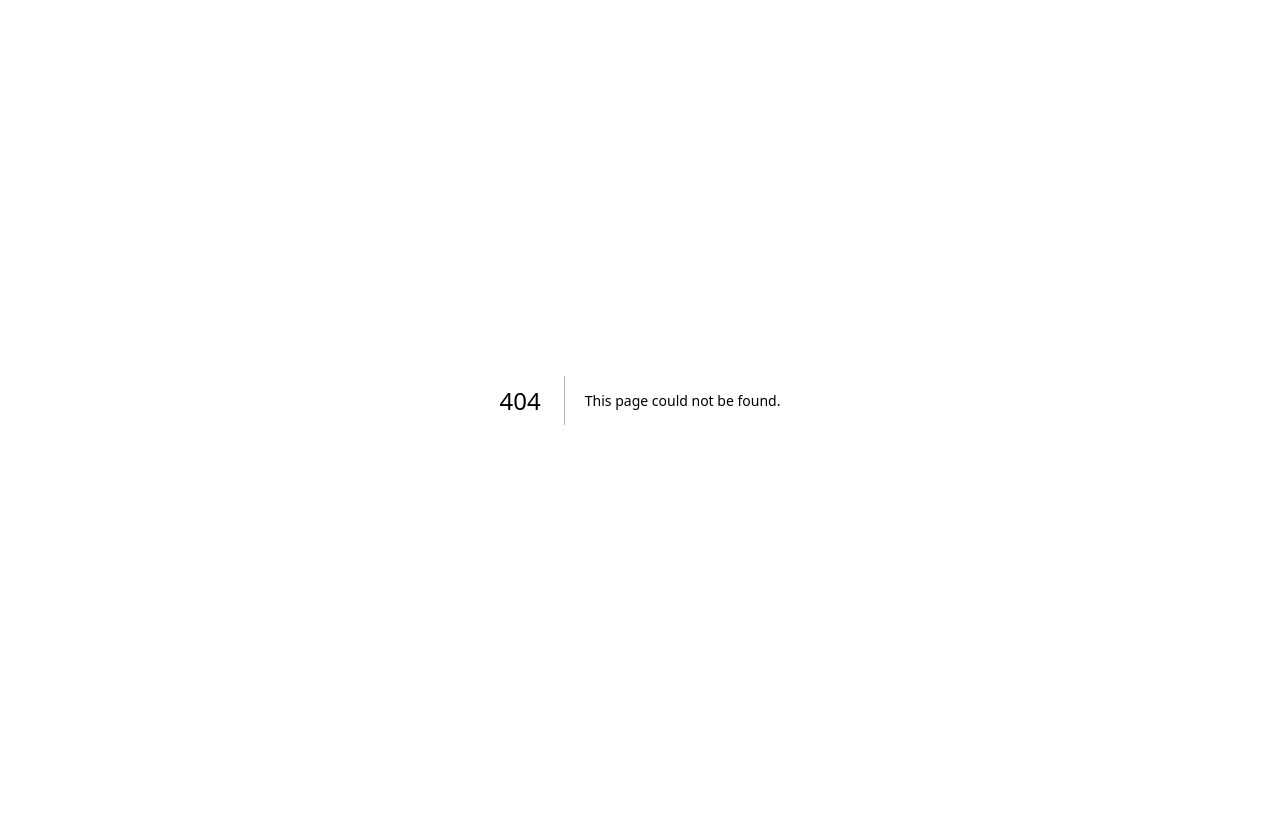
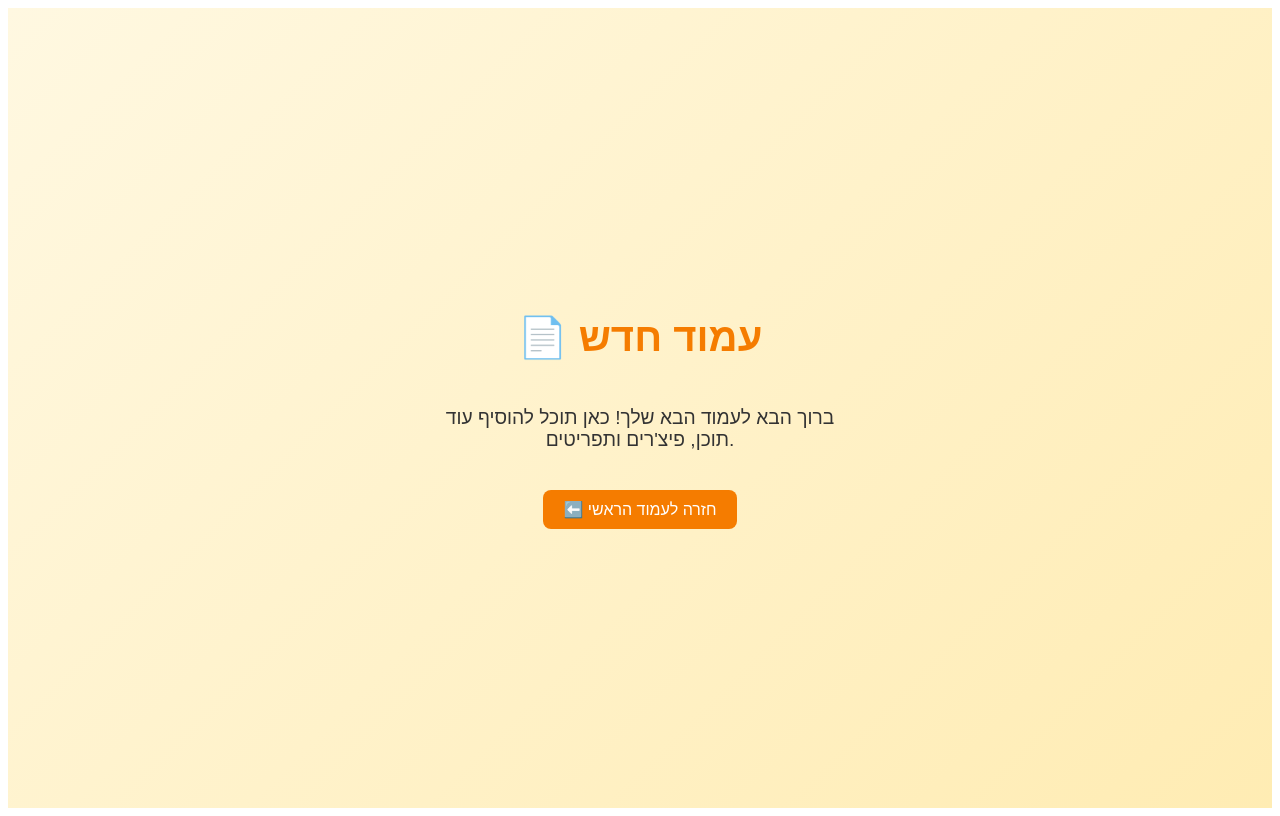
Before and after one commit to AzariaSimchi/filterflow, a Next.js app: page /about in a window 1280 px wide. Before the commit this address had no page. Built offline with nearby package versions, Linux system fonts and the light colour scheme.

Commit message:
Create about.tsx

```diff
--- /dev/null
+++ b/pages/about.tsx
@@ -0,0 +1,39 @@
+export default function About() {
+  return (
+    <div
+      style={{
+        display: "flex",
+        justifyContent: "center",
+        alignItems: "center",
+        flexDirection: "column",
+        height: "100vh",
+        fontFamily: "Arial, sans-serif",
+        background: "linear-gradient(135deg, #fff8e1, #ffecb3)",
+        textAlign: "center",
+      }}
+    >
+      <h1 style={{ color: "#f57c00", fontSize: "2.5rem" }}>📄 עמוד חדש</h1>
+      <p style={{ color: "#333", fontSize: "1.2rem", maxWidth: "400px" }}>
+        ברוך הבא לעמוד הבא שלך! כאן תוכל להוסיף עוד תוכן, פיצ'רים ותפריטים.
+      </p>
+
+      <a
+        href="/"
+        style={{
+          marginTop: "20px",
+          backgroundColor: "#f57c00",
+          color: "#fff",
+          padding: "10px 20px",
+          borderRadius: "8px",
+          textDecoration: "none",
+          fontSize: "1rem",
+          transition: "all 0.3s ease",
+        }}
+        onMouseOver={(e) => (e.currentTarget.style.backgroundColor = "#ef6c00")}
+        onMouseOut={(e) => (e.currentTarget.style.backgroundColor = "#f57c00")}
+      >
+        ⬅️ חזרה לעמוד הראשי
+      </a>
+    </div>
+  );
+}
```
